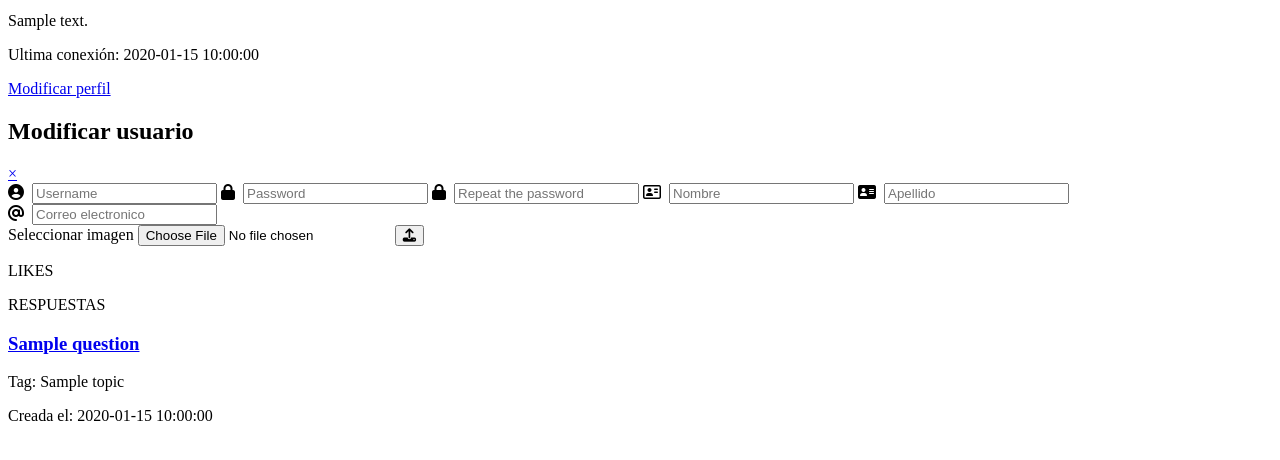
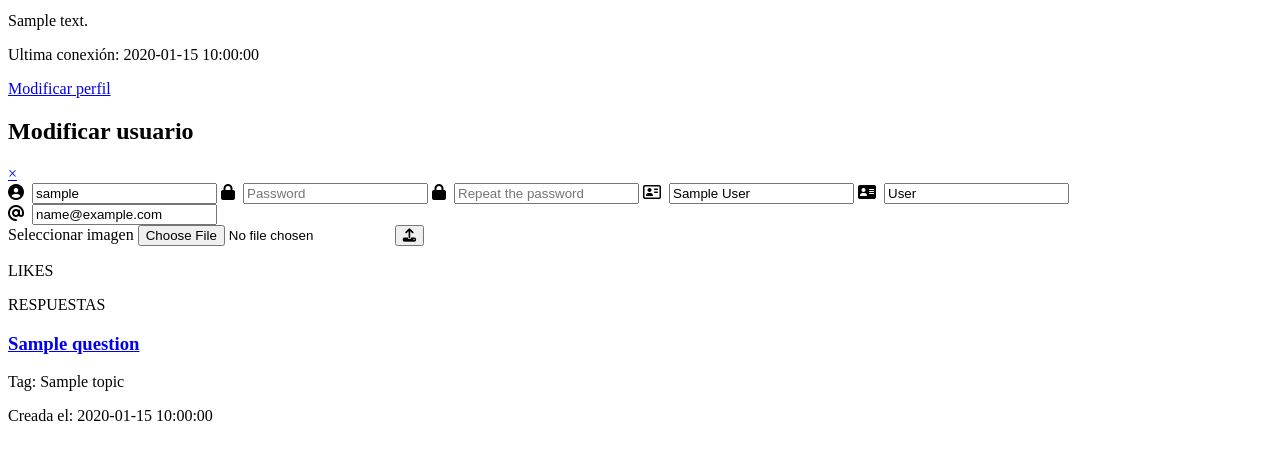
Before and after one commit to AlejandroPerezAnuncibay/proyecto2, a PHP site: page /user.php in a window 1280 px wide. Shown: the part 193-653 px from the top of the page. Run offline with PHP 8.4, Linux system fonts and the light colour scheme; the visitor is signed in with stand-in values (Sample User, id 1); tables that the repository leaves empty or names only in its code hold one stand-in row (values such as "Sample post"); grey boxes marked "Sample" are stand-in pictures; some libraries are stand-ins or nearby versions.

Commit message:
Update sin terminar

```diff
--- a/php/code.php
+++ b/php/code.php
@@ -83,7 +83,7 @@ function cargarUsuario($id){
     $dbh = connect();
 
     $data = array( 'id' => $id);
-    $stmt = $dbh->prepare("SELECT  id_user, username, name, surname, biography, last_login_date FROM USERS where id_user = :id");
+    $stmt = $dbh->prepare("SELECT  id_user, username, name, surname, biography,email, last_login_date,profile_image  FROM USERS where id_user = :id");
 
 
     $stmt->execute($data);
@@ -95,7 +95,9 @@ function cargarUsuario($id){
         "nombre"=>$fila["name"],
         "apellido"=>$fila["surname"],
         "biografia"=>$fila["biography"],
-        "ultimoLogin"=>$fila["last_login_date"]
+        "email"=>$fila["email"],
+        "ultimoLogin"=>$fila["last_login_date"],
+        "foto"=>$fila["profile_image"]
     ];
     $data = array( 'id' => $id);
     $stmt = $dbh->prepare("SELECT  count(*) FROM QUESTIONS where id_user = :id");
--- a/php/user.php
+++ b/php/user.php
@@ -58,32 +58,33 @@ $persona = cargarUsuario($_SESSION["idUsuario"]);
             <div class="content">
                 <form enctype="multipart/form-data" method="post" action="carga.php" >
                     <i class="fa fa-user-circle">&nbsp;
-                        <input type="text" required name="user" class="username" placeholder="Username"></i>
+                        <input type="text" required name="user" value="<?=$persona["username"]?>" class="username" placeholder="Username"></i>
                     <i class="fa fa-lock">&nbsp;
-                        <input type="password" required name="pass" class="password" placeholder="Password"></i>
+                        <input type="password" required name="pass" class="password"  placeholder="Password"></i>
                     <i class="fa fa-lock">&nbsp;
-                        <input type="password" required name="pass" id="password2" placeholder="Repeat the password"></i>
+                        <input type="password" required name="pass2" id="password2" placeholder="Repeat the password"></i>
                     <i class='far fa-address-card'>&nbsp;
-                        <input type="text" name="nombre" id="nombre"  placeholder="Nombre"></i>
+                        <input type="text" name="nombre" id="nombre"  value="<?= $persona["nombre"]?>" placeholder="Nombre"></i>
                     <i class='fas fa-address-card'>&nbsp;
-                        <input type="text" name="apellido" id="apellido"  placeholder="Apellido"></i>
+                        <input type="text" name="apellido" id="apellido" value="<?=$persona["apellido"]?>" placeholder="Apellido"></i>
                     <i class="fa fa-at">&nbsp;
-                        <input type="email" name="email" id="email"  placeholder="Correo electronico"></i>
+                        <input type="email" name="email" id="email" value="<?=$persona["email"]?>" placeholder="Correo electronico"></i>
                     <div id="cargaImg">
                         <label for="imagen">Seleccionar imagen</label>
-                        <input type="file"  id="imagen" name="imagen">
+                        <input type="file" value="<?=$persona["foto"]?>" id="imagen" name="imagen">
                         <button name="submit" ><i id="subir" class="fas fa-upload"></i></button>
                     </div>
                 </form>
         </div>
     </div>
 
+
+</div>
     <div id="preguntas">
 
-       <?php cargarPreguntas($_SESSION["idUsuario"]);?>
+        <?php cargarPreguntas($_SESSION["idUsuario"]);?>
 
 
     </div>
-</div>
 </body>
 </html>
--- a/style/users.css
+++ b/style/users.css
@@ -20,6 +20,7 @@
     align-items: center;
     flex-direction: column;
     width: 40%;
+    margin-right: 20px;
 }
 #tamañoFoto{
     width: 100%;
@@ -32,6 +33,7 @@
     margin-right: 2vw;
     width: 100%;
     border-radius: 50%;
+    height: 130px;
 }
 #imgUser #username{
     text-transform: uppercase;
```
Also changed, not shown: php/carga.php (+16 -2 lines), php/index.php (+4 -4 lines).
